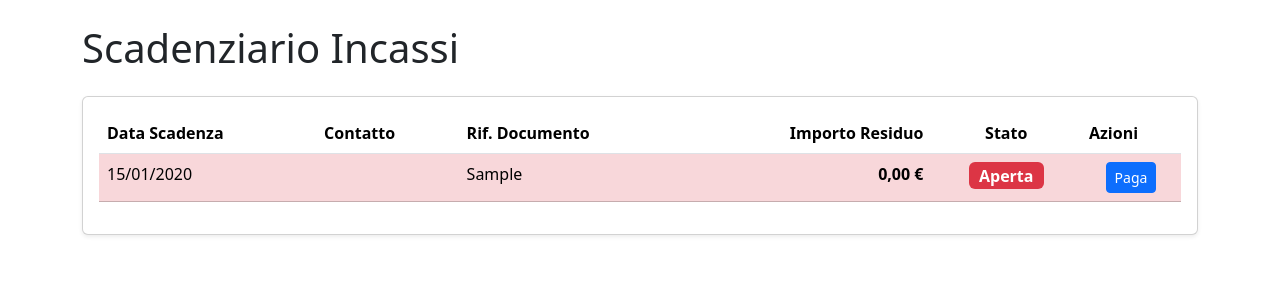
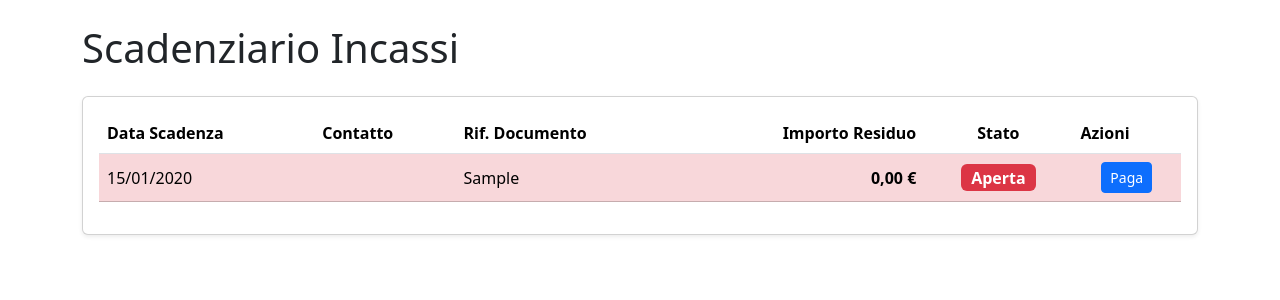
Before and after one commit to stefincarico/NewGestiDjango, a Django app: page /scadenziario/incassi/ in a window 1280 px wide. Shown: the part 56-356 px from the top of the page. Run offline with Django 5.2, Linux system fonts and the light colour scheme; a user stored in the database is signed in; tables that the repository leaves empty hold one stand-in row (values such as "Sample post"); some libraries are stand-ins or nearby versions.

Commit message:
Refactor pulsanti paga / stato scadenze adesso sono allineati

```diff
--- a/dashboard/templates/dashboard/partials/riga_scadenza.html
+++ b/dashboard/templates/dashboard/partials/riga_scadenza.html
@@ -1,4 +1,4 @@
-<tr id="scadenza-row-{{ scadenza.id }}" class="{% if scadenza.is_scaduta %}table-danger{% endif %}">
+<tr id="scadenza-row-{{ scadenza.id }}" class="align-middle {% if scadenza.is_scaduta %}table-danger{% endif %}">
     <td>{{ scadenza.data_scadenza|date:"d/m/Y" }}</td>
     <td>{{ scadenza.anagrafica }}</td>
     <td>{{ scadenza.documento.numero_documento }}</td>
@@ -13,7 +13,7 @@
             {{ scadenza.get_stato_display }}
         </span>
     </td>
-    <td class="text-center" style="width: 100px;">
+    <td class="text-center">
         {% if scadenza.stato != 'Saldata' and scadenza.stato != 'Annullata' %}
         <button class="btn btn-sm btn-primary"
                 hx-get="{% url 'registra_pagamento_form' scadenza.id %}"
```
